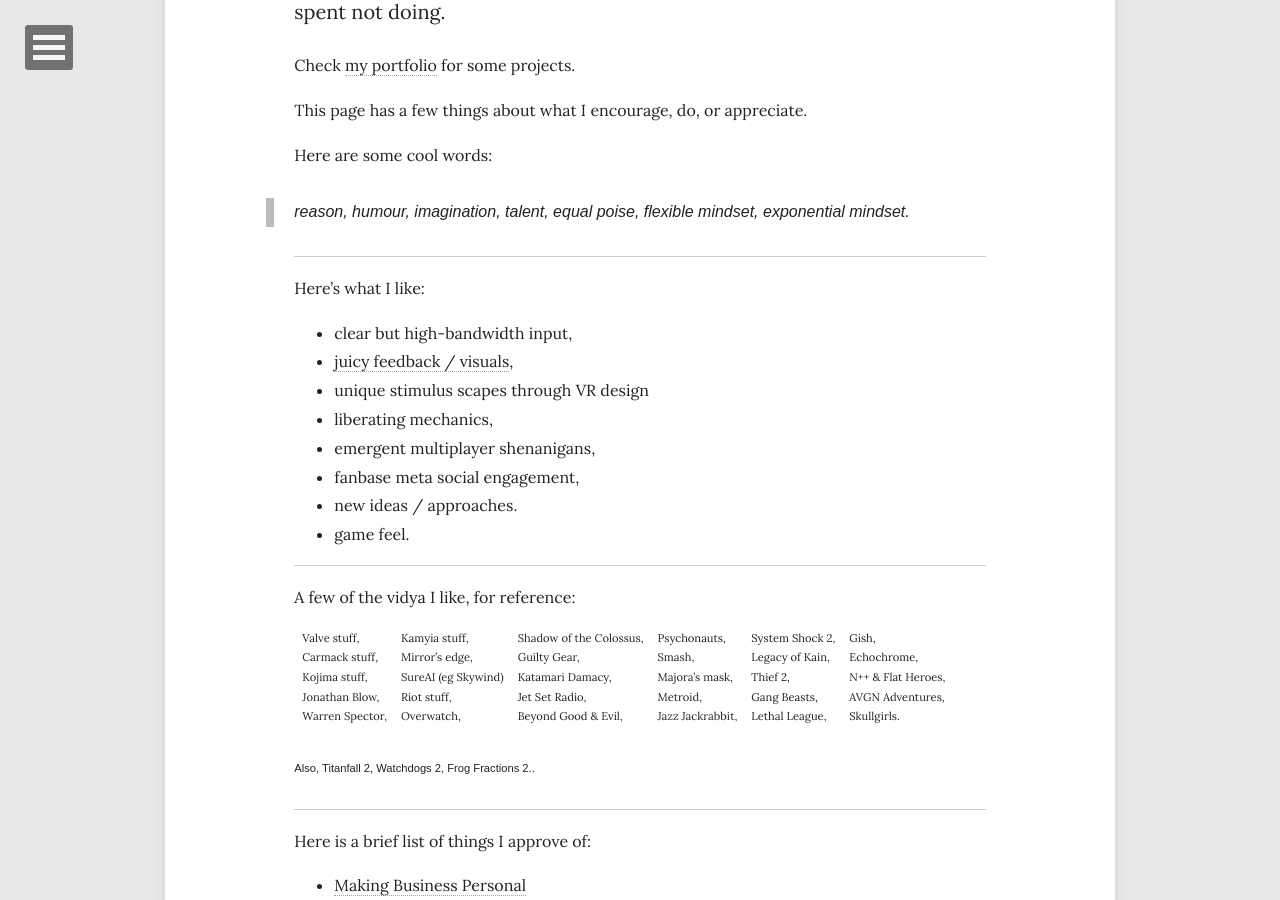
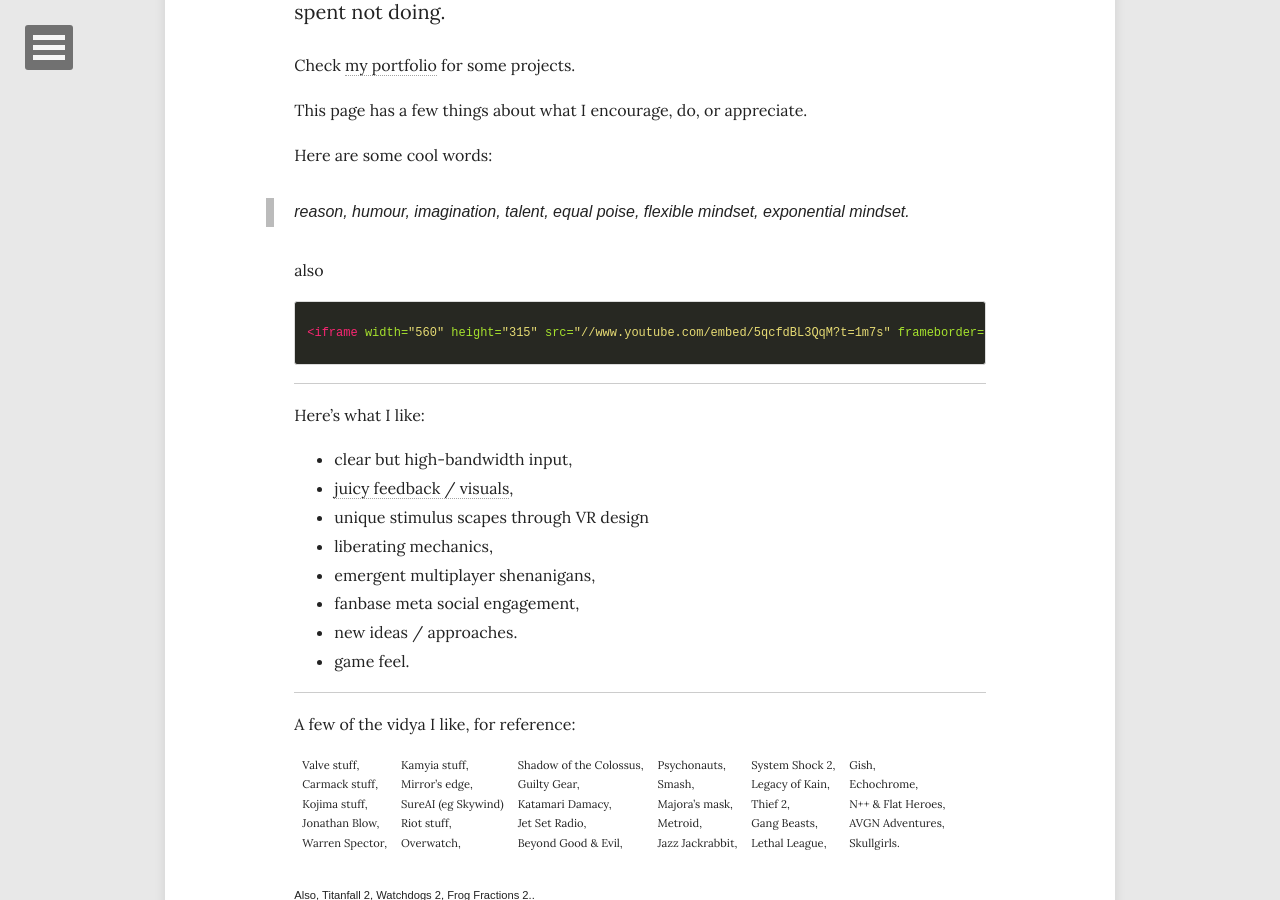
Before and after one commit to tdbe/tdbe.github.io, a Jekyll site: the page built from about.md, in a window 1280 px wide and 900 px high, scrolled down 547 px. Built offline with Jekyll 4.4.1, drawn with Linux system fonts in a browser that asks for light colours; nearby versions of some CDN libraries.

Commit message:
no message

```diff
--- a/about.md
+++ b/about.md
@@ -20,6 +20,11 @@
 
 > reason, humour, imagination, talent, equal poise, flexible mindset, exponential mindset.
 
+also
+
+{% highlight html %}
+<iframe width="560" height="315" src="//www.youtube.com/embed/5qcfdBL3QqM?t=1m7s" frameborder="0"> </iframe>
+{% endhighlight %}
 
 ------------------
 
```
